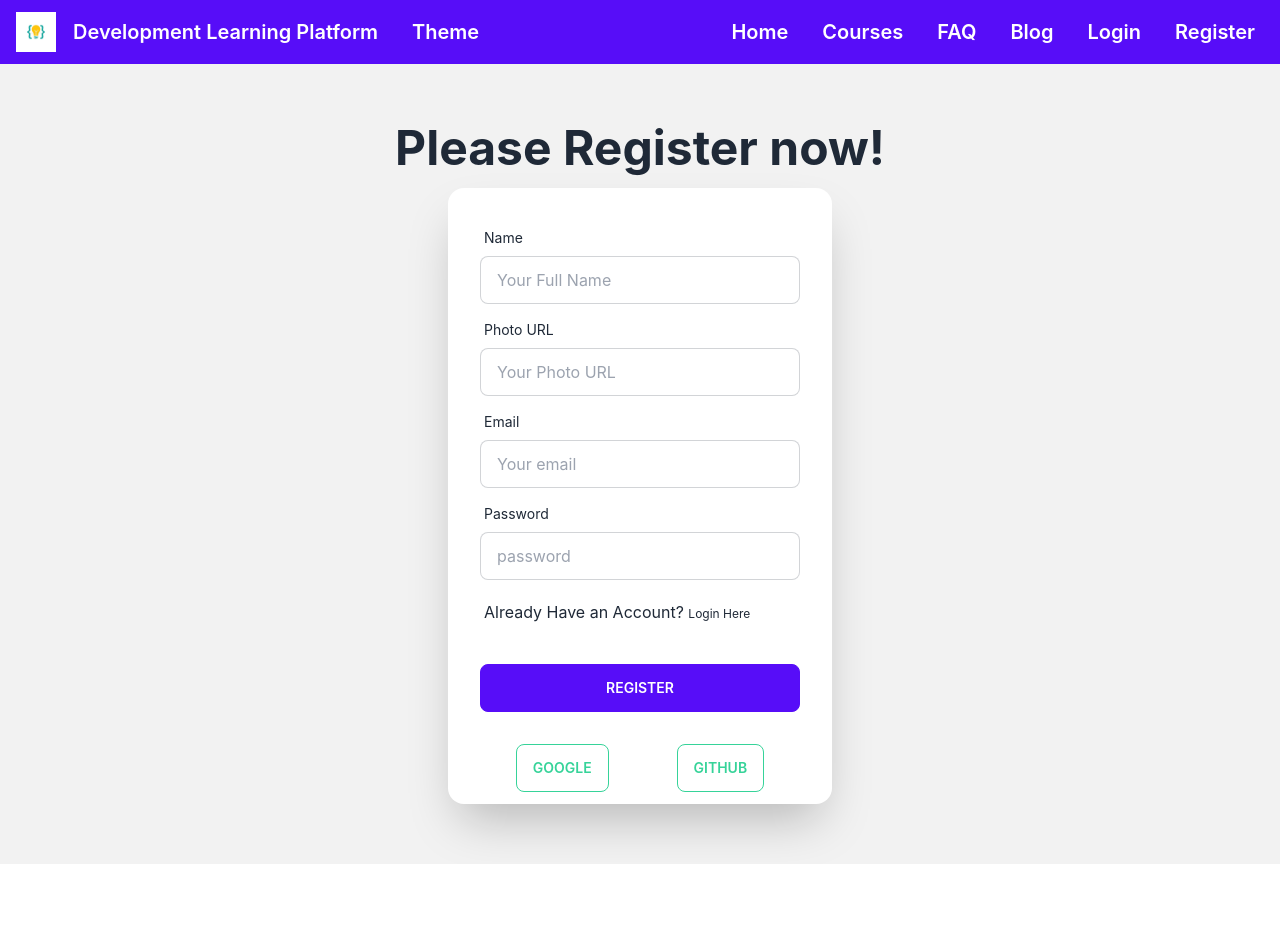
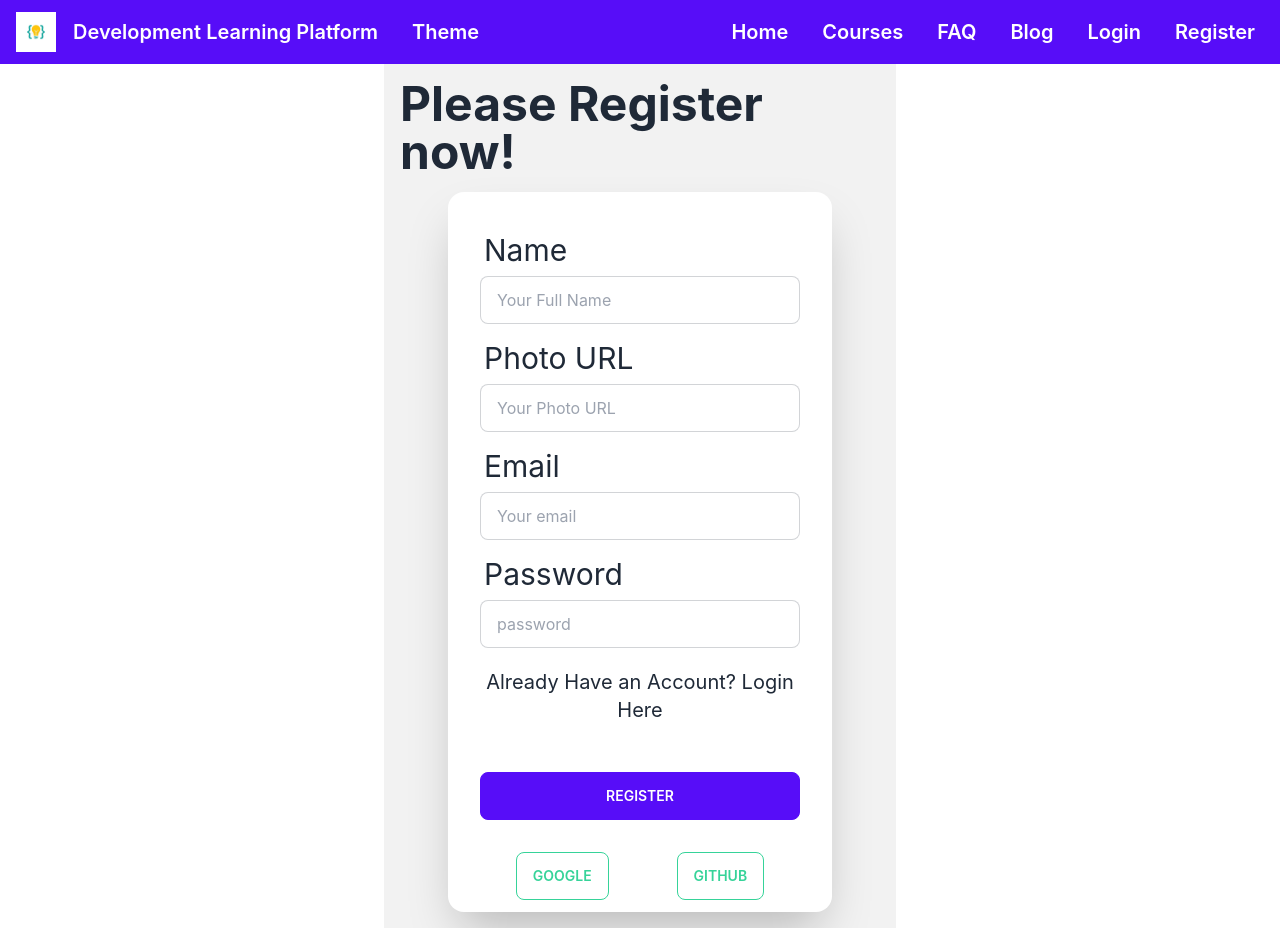
Before and after one commit to MoinulIslam7/Passional-Learning-Client, a React (Create React App) app: page /Register in a window 1280 px wide. Before the commit the page ends 864 px from the top, so only its background shows below. Built offline with nearby package versions, Linux system fonts and the light colour scheme; no server answers.

Commit message:
error added in  login, logout

```diff
--- a/src/App.js
+++ b/src/App.js
@@ -7,7 +7,6 @@ function App() {
   return (
     <div className="App">
       <RouterProvider router={routes}></RouterProvider>
-
     </div>
   );
 }
--- a/src/Pages/Login/Login.js
+++ b/src/Pages/Login/Login.js
@@ -1,4 +1,4 @@
-import React, { useContext } from 'react';
+import React, { useContext, useState } from 'react';
 import { Link, useLocation, useNavigate } from 'react-router-dom';
 import { AuthContext } from '../../Contexts/UserContext';
 
@@ -6,6 +6,7 @@ const Login = () => {
 
     const { signIn } = useContext(AuthContext);
     const navigate = useNavigate();
+    const [error, setError] = useState('');
     const location = useLocation();
     const from = location.state?.from?.pathname || '/'
 
@@ -22,10 +23,12 @@ const Login = () => {
                 const user = result.user;
                 console.log("Login user : ", user);
                 form.reset();
+                setError('');
                 navigate(from, { replace: true });
             })
             .catch((error) => {
                 console.error("error : ", error);
+                setError(error.message);
             })
     }
 
@@ -40,19 +43,22 @@ const Login = () => {
                         <form onSubmit={handleSubmit} className="card-body">
                             <div className="form-control">
                                 <label className="label">
-                                    <span className="label-text">Email</span>
+                                    <span className="text-3xl label-text">Email</span>
                                 </label>
                                 <input type="email" name='email' placeholder="email" className="input input-bordered" required />
                             </div>
                             <div className="form-control">
                                 <label className="label">
-                                    <span className="label-text">Password</span>
+                                    <span className="text-3xl label-text">Password</span>
                                 </label>
                                 <input type="password" name='password' placeholder="password" className="input input-bordered" required />
-                                <label className="label">
-                                    <Link to='/register' className="label-text-alt link link-hover">You haven't any account? Please Register now</Link>
+                                <label className="label mt-3">
+                                    <span className='text-xl'>Haven't any Account? <Link to='/login' className=" text-xl label-text-alt link link-hover">Register Here</Link></span>
                                 </label>
                             </div>
+                            <label className="text-red-800 text-3xl">
+                                {error}
+                            </label>
                             <div className="form-control mt-6">
                                 <button className="btn btn-primary">Login</button>
                             </div>
--- a/src/Pages/Register/Register.js
+++ b/src/Pages/Register/Register.js
@@ -55,7 +55,7 @@ const Register = () => {
 
 
     return (
-        <div>
+        <div className=' mx-96 '>
             <div className="hero min-h-screen bg-base-200">
                 <div className="hero-content flex-col">
                     <div className="text-center lg:text-left">
@@ -65,31 +65,35 @@ const Register = () => {
                         <form onSubmit={handleSubmit} className="card-body">
                             <div className="form-control">
                                 <label className="label">
-                                    <span className="label-text">Name</span>
+                                    <span className=" text-3xl label-text">Name</span>
                                 </label>
                                 <input type="text" name='Name' placeholder="Your Full Name" className="input input-bordered" required />
                             </div>
                             <div className="form-control">
                                 <label className="label">
-                                    <span className="label-text">Photo URL</span>
+                                    <span className=" text-3xl label-text">Photo URL</span>
                                 </label>
                                 <input type="text" name='PhotoURL' placeholder="Your Photo URL" className="input input-bordered" required />
                             </div>
                             <div className="form-control">
                                 <label className="label">
-                                    <span className="label-text">Email</span>
+                                    <span className="text-3xl label-text">Email</span>
                                 </label>
                                 <input type="email" name='email' placeholder="Your email" className="input input-bordered" required />
                             </div>
                             <div className="form-control">
                                 <label className="label">
-                                    <span className="label-text">Password</span>
+                                    <span className="text-3xl label-text">Password</span>
                                 </label>
                                 <input type="password" name='password' placeholder="password" className="input input-bordered" required />
                                 <label className="label mt-3">
-                                    <span>Already Have an Account? <Link to='/login' className="label-text-alt link link-hover">Login Here</Link></span>
+                                    <span className='text-xl'>Already Have an Account? <Link to='/login' className=" text-xl label-text-alt link link-hover">Login Here</Link></span>
                                 </label>
                             </div>
+                            <label className="text-red-800 text-3xl">
+                                {error}
+                            </label>
+
                             <div className="form-control mt-6">
                                 <button className="btn btn-primary">Register</button>
                             </div>
```
